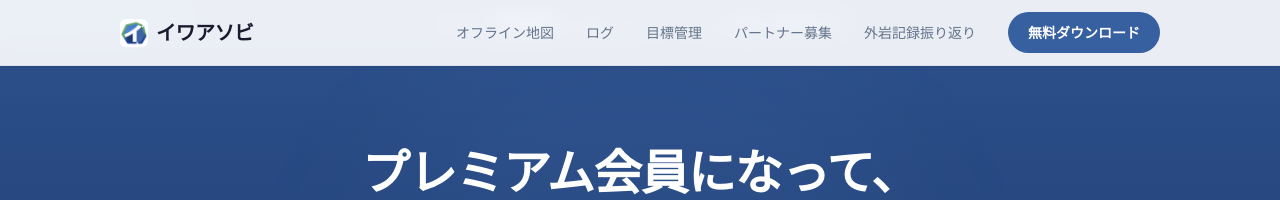
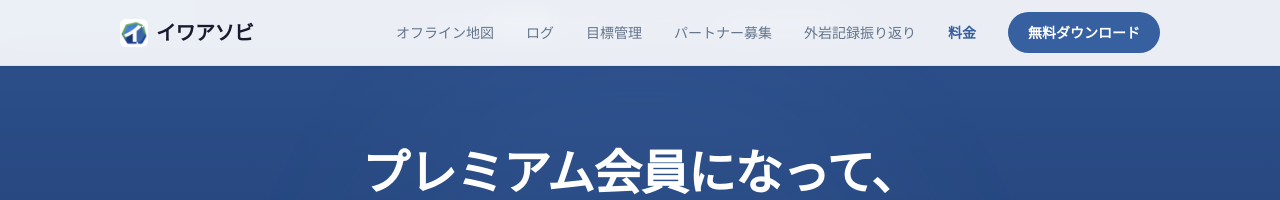
Before and after one commit to YoshiHotta/iwaasobi-website, a Jekyll site: the page built from pricing.md, in a window 1280 px wide. Shown: the top 200 px of the page. Built offline with Jekyll 4.4.1, drawn with Linux system fonts in a browser that asks for light colours.

Commit message:
ヘッダーに料金ページへのリンクを追加
料金ページではアクティブスタイル（青色・太字）で表示

Co-Authored-By: Claude Opus 4.6 <noreply@anthropic.com>

```diff
--- a/_includes/header.html
+++ b/_includes/header.html
@@ -11,6 +11,7 @@
         <li><a href="#goal">目標管理</a></li>
         <li><a href="#partner">パートナー募集</a></li>
         <li><a href="#outdoor-review">外岩記録振り返り</a></li>
+        <li><a href="{{ '/pricing' | relative_url }}" class="nav-link--pricing">料金</a></li>
       </ul>
       <a href="#download" class="nav-cta">無料ダウンロード</a>
     </div>
--- a/_sass/_layout.scss
+++ b/_sass/_layout.scss
@@ -77,6 +77,13 @@
 
       &:hover {
         color: #1a1a2e;
+      }
+    }
+
+    &.nav-link--pricing {
+      .page-pricing & {
+        color: #3760a1;
+        font-weight: 600;
       }
     }
   }
```
